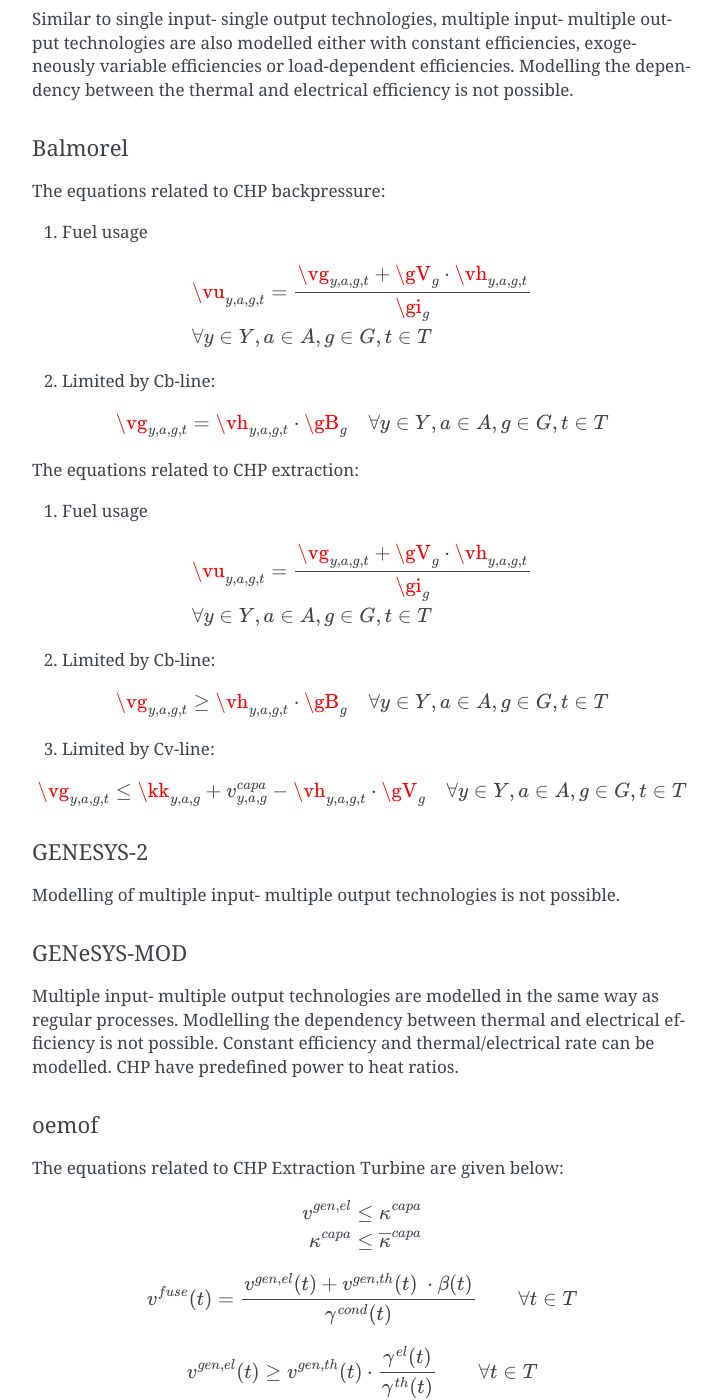
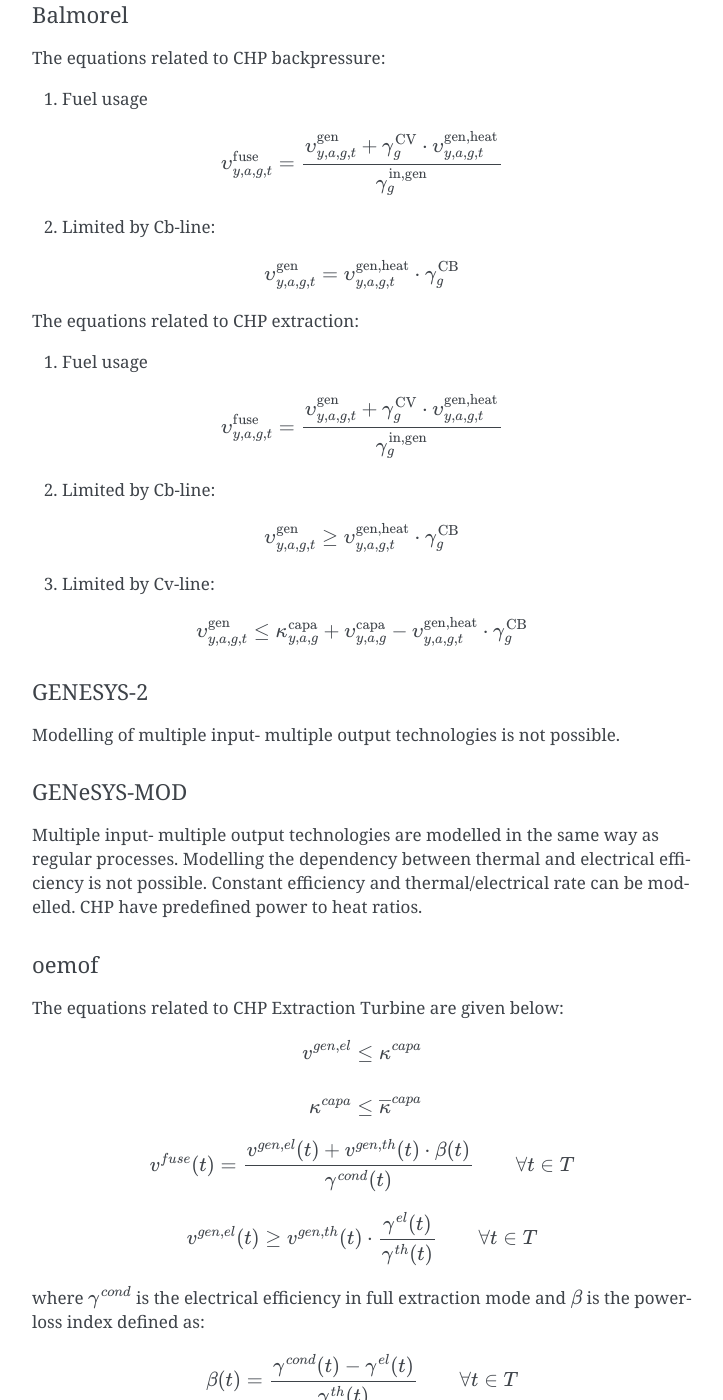
Before and after one commit to open-modex/mathematical-documentation, a Sphinx documentation site: the page built from doc/source/frameworks/scenario.rst, in a window 1280 px wide and 1400 px high, scrolled down 20467 px. Shown: the whole window, without its empty margins (388-1111 px from the left). Built offline with Sphinx 7.4.7, drawn with Linux system fonts in a browser that asks for light colours; some of the changed text lies outside the part shown.

Commit message:
Scenario file corrected

```diff
--- a/doc/source/frameworks/scenario.rst
+++ b/doc/source/frameworks/scenario.rst
@@ -256,17 +252,16 @@
 linked via:
 
 .. math::
-    &\epsilon_{yvs(t_1)}^\text{con} \leq \epsilon_{yvst_N}^\text{con},
+  \epsilon_{yvs(t_1)}^\text{con} \leq \epsilon_{yvst_N}^\text{con}
 
-where :math:`t_{1,N}` are the initial and final modeled timesteps,
-respectively.
+where :math:`t_{1,N}` are the initial and final modeled timesteps, respectively.
 
 4. Fixed initial State of Charge (SoC) Rule
 
 It is possible for the user to fix the initial storage content via:
 
 .. math::
-    &\epsilon_{yvs(t_1)}^\text{con} = \kappa_{yvs}^\text{c} I_{yvs},
+   \epsilon_{yvs(t_1)}^\text{con} = \kappa_{yvs}^\text{c} I_{yvs},
 
 where :math:`I_{yvs}` is the fraction of the total storage capacity that is
 filled at the beginning of the modeling period.
@@ -282,7 +277,7 @@
 power and energy capacities can be sized independently
 
 .. math::
-    &\kappa_{yvs}^c = \kappa_{yvs}^p k_{yvs}^\text{E/P}.
+   \kappa_{yvs}^c = \kappa_{yvs}^p k_{yvs}^\text{E/P}.
 
 Balmorel
 ^^^^^^^^^
@@ -343,7 +338,7 @@
 * Fixed enery to power ratio
 * No time dependent losses (self-discharge)
 * Initial state of charge is assumed to be zero
-* :math:`v^{\text{sto,vol}}_{g,r,t,y} = v^{\text{sto,vol}}_{g,r,t-1,y} + v^{\text{sto,load}}_{g,r,t-1,y}\cdot \gamma^{\text{in}}_{g,y} - \frac{v^{\text{sto,unload}}_{g,r,t-1,y}}{\gamma^{\text{in}}_g,y}}`
+* :math:`v^{\text{sto,vol}}_{g,r,t,y} = v^{\text{sto,vol}}_{g,r,t-1,y} + v^{\text{sto,load}}_{g,r,t-1,y}\cdot \gamma^{\text{in}}_{g,y} - \frac{v^{\text{sto,unload}}_{g,r,t-1,y}}{\gamma^{\text{in}}_g,y}`
 
 oemof
 ^^^^^^
@@ -382,8 +377,8 @@
 capacity and the specified minimal operational state.
 
 .. math::
-   &\tau_{pt}\leq \Delta t  \kappa_{p}\\
-   &\tau_{pt}\geq \Delta t  \underline{P}_{p}\kappa_{p}\\
+   \tau_{pt}\leq \Delta t  \kappa_{p}
+   \\\tau_{pt}\geq \Delta t  \underline{P}_{p}\kappa_{p}\\
 
 where :math:`\underline{P}_{p}` is the normalized, minimal operational state of
 the process.
@@ -394,7 +389,7 @@
 a given process is desired
 
 .. math::
-   &\epsilon^{\text{in}}_{cpt}= \Delta t s_{ct}\kappa_{p}.
+   \epsilon^{\text{in}}_{cpt}= \Delta t s_{ct}\kappa_{p}.
 
 Here, :math:`s_{ct}` is the time series that governs the exact operation of
 process :math:`p` i.e. the capacity factor, leaving only its capacity :math:`\kappa_{p}` as a free
@@ -405,7 +400,7 @@
 The switching speed of a process can be limited:
 
 .. math::
-   &|\tau_{pt}-\tau_{p(t-1)}|\leq \Delta t\overline{PG}_p\kappa_{p},
+   \tau_{pt}-\tau_{p(t-1)}|\leq \Delta t\overline{PG}_p\kappa_{p},
 
 where :math:`\overline{PG}_p` the normalized, maximal gradient of the
 operational state in full capacity per timestep.
@@ -417,9 +412,8 @@
 process in each given timestep.
 
 .. math::
-   &\epsilon^{\text{out}}_{ypct}=r^{\text{out}}_{ypc}f^{\text{out}}_{ypt}
-   \tau_{ypct}
-   .
+   \epsilon^{\text{out}}_{ypct}=r^{\text{out}}_{ypc}f^{\text{out}}_{ypt} \tau_{ypct}
+
 
 Here, :math:`f^{\text{out}}_{pt}` represents the normalized time series of the
 varying output ratio.
@@ -429,12 +423,7 @@
 For a process with part load behavior the equation for the time variable efficiency case takes the form:
 
 .. math::
-   &\epsilon^{\text{out}}_{ypct}=\Delta t\cdot f^{\text{out}}_{ypt}\cdot
-   \left(\frac{\underline{r}^{\text{out}}_{ypc}-r^{\text{out}}_{ypc}}
-   {1-\underline{P}_{yp}}\cdot \underline{P}_{yp}\cdot \kappa_{yp}+
-   \frac{r^{\text{out}}_{ypc}-
-   \underline{P}_{yp}\underline{r}^{\text{out}}_{ypc}}
-   {1-\underline{P}_{yp}}\cdot \tau_{ypt}\right).
+   \epsilon^{\text{out}}_{ypct} = \Delta t \cdot f^{\text{out}}_{ypt} \cdot \left(\frac{\underline{r}^{\text{out}}_{ypc}-r^{\text{out}}_{ypc}} {1-\underline{P}_{yp}}\cdot \underline{P}_{yp}\cdot \kappa_{yp} + \frac{r^{\text{out}}_{ypc}- \underline{P}_{yp}\underline{r}^{\text{out}}_{ypc}} {1-\underline{P}_{yp}}\cdot \tau_{ypt}\right)
 
 Balmorel
 ^^^^^^^^^
@@ -514,7 +503,7 @@
 oemof
 ^^^^^^
 * Dispatchable: :math:`0 \leq v^{\text{gen}}_{y,r,g,t} \leq \kappa^{\text{capa}}_{r,g}`
-* Conversion: :math:`v^{\text{fuse}}_{y,r,g,t} = \frac{1}{\gamma^{\text{out,gen}_{r,g}} \cdot v^{\text{fuse}}_{y,r,g,t}`
+* Conversion: :math:`v^{\text{fuse}}_{y,r,g,t} = \frac{1}{\gamma^{\text{out,gen}}_{r,g}} \cdot v^{\text{fuse}}_{y,r,g,t}`
 * Volatile: :math:`v^{\text{gen}}_{y,r,g,t} = \kappa^{\text{capa}}_{r,g} \cdot \gamma^{\text{capa}}_{y,r,g,t}`
 * It is possible to include ramping constraints and part-load behaviour.
 
@@ -543,7 +532,7 @@
 
 oemof
 ^^^^^^
-Imports/Exports are modelled with hourly variable prices. It is also possible to set restrictions on the import/exports
+Imports/Exports are modelled with hourly variable prices. It is also possible to set restrictions on the import/exports.
 
 Scenario Variation I
 #####################
@@ -559,9 +548,7 @@
 A discount rate :math:`(j)` is used for the time value of money. Fixed, variable, fuel and environmental costs at each support year are repeatedly incurred until the next support year (which is after :math:`k` years), while being discounted by the factor :math:`(1-j)` each year in between:
 
 .. math::
-   D_m&=\sum_{l=m}^{m+k-1}(1+j)^{-l}=(1+j)^{-m}\sum_{l=0}^{k-1}(1+j)^{-l}=
-   (1+j)^{-m}\frac{1-(1+j)^{-k}}{1-(1+j)^{-1}}=\\\\
-   &=(1+j)^{1-m}\frac{1-(1+j)^{-k}}{j}.
+   D_m&=\sum_{l=m}^{m+k-1}(1+j)^{-l}=(1+j)^{-m}\sum_{l=0}^{k-1}(1+j)^{-l}=(1+j)^{-m}\frac{1-(1+j)^{-k}}{1-(1+j)^{-1}}=(1+j)^{1-m}\frac{1-(1+j)^{-k}}{j}
 
 This factor is then used to calculate the costs associated with the support year :math:`m` as follows (example given for variable costs, but also holds for fixed, fuel and environmental costs):
 
@@ -573,8 +560,7 @@
 .. math::
    C^{\text{total}}_{\text{m}}&=D_{m}\cdot f \cdot C =
    (1+j)^{1-m}\frac{1-(1+j)^{-k}}{j} \cdot \frac{(1+i)^n\cdot i}{(1+i)^n-1}
-   \cdot C=\\\\
-   &=\underbrace{(1+j)^{1-m}\cdot \frac{i}{j}\cdot
+   \cdot C\underbrace{(1+j)^{1-m}\cdot \frac{i}{j}\cdot
    \left(\frac{1+i}{1+j}\right)^n\cdot
    \frac{(1+j)^n-(1+j)^{n-k}}{(1+i)^n-1}}_{=:I_{\text{m}}}\cdot C
 
@@ -612,18 +598,14 @@
 Sets that determine for process :math:`p`, that is built in year :math:`y_{i}`, whether it is operational in later year :math:`y_{j}`: :math:`O_{\text{inst}}`: for the first support year of the model, :math:`O` for the rest of the support years)
 
 .. math::
-   O&:=\{(p,y_i,y_j)|p\in P,~\{y_i,y_j\}\in Y,~y_i\leq y_j,~ y_i +
-   L_p \geq\ y_{j+1}\}\\\\
-   O_{\text{inst}}&:=\{(p, y_j)|p\in P_0,~y\in Y,~y_0+T_p\geq y_{j+1}\},
+   O:=\{(p,y_i,y_j)|p\in P,~\{y_i,y_j\}\in Y,~y_i\leq y_j,~ y_i + L_p \geq\ y_{j+1}\}\\\\
+   O_{\text{inst}}:=\{(p, y_j)|p\in P_0,~y\in Y,~y_0+T_p\geq y_{j+1}\}
 
 Using these sets, the available capacities are determined at each support year:
 
 .. math::
-   \kappa_{yp}&=\sum_{y^{\prime}\in Y\\(p,y^{\prime},y)\in O}
-   \widehat{\kappa}_{y^{\prime}p} + K_{p}
-   ~,~~\text{if}~(p,y)\in O_{\text{inst}}\\\\
-   \kappa_{yp}&=\sum_{y^{\prime}\in Y\\(p,y^{\prime},y)\in O}
-   \widehat{\kappa}_{y^{\prime}p}
+   \kappa_{yp} = \sum_{y^{\prime}\in Y\\(p,y^{\prime},y)\in O} \widehat{\kappa}_{y^{\prime}p} + K_{p} ~,~~\text{if}~(p,y)\in O_{\text{inst}}\\\\
+   \kappa_{yp} = \sum_{y^{\prime}\in Y\\(p,y^{\prime},y)\in O} \widehat{\kappa}_{y^{\prime}p}
 
 Balmorel
 ^^^^^^^^^
@@ -654,8 +636,7 @@
 While in an intertemporal model all the yearly commodity costraints remain valid, one addition is possible concerning :math:`CO_{2}` emissions. Here, a budget can be given, which is valid over the entire modelling horizon:
 
 .. math::
-   -w\sum_{y\in Y\\t\in T_{m}}\text{CB}(y,\text{CO}_2,t)\leq
-   \overline{\overline{L}}_{\text{CO}_2}
+   -w\sum_{y\in Y\\t\in T_{m}}\text{CB}(y,\text{CO}_2,t)\leq \overline{\overline{L}}_{\text{CO}_2}
 
 where :math:`w` are the weights of a given support year (number of years until the next support year, and a user-input value for the last support year in the model). Currently, this is hard-coded for :math:`CO_{2}` only.
 
@@ -667,7 +648,7 @@
 .. math::
  \sum_{a \in c, t \in y}\lambda_{\text{g}}^{\text{co2}} \cdot v^{\text{fuse}}_{\text{y,a,g,t}} \leq \Lambda_{\text{y,c}}^{\text{CO2}}
 
-where :math:`\lambda_{\text{g}}^{{\text{co2}}` is the emission per production from :math:`g` and :math:`\Lambda_{\text{y,c}}^{\text{CO2}}` is the country and year specific limitation.
+where :math:`\lambda_{\text{g}}^{\text{co2}}` is the emission per production from :math:`g` and :math:`\Lambda_{\text{y,c}}^{\text{CO2}}` is the country and year specific limitation.
 
 The limit on annual :math:`CO_{2}`-emission by year for aggregated countries in kg/MW is given by:
 
@@ -687,7 +668,7 @@
 
 oemof
 ^^^^^^
-Heuristic approach, no optimisation approach when manually allocating budget to years
+Heuristic approach, no optimisation approach when manually allocating budget to years.
 
 Scenario Variation II
 #####################
@@ -732,16 +713,12 @@
 1. Fuel usage
 
 .. math::
-
-	& {\vu_{y,a,g,t}}  = \frac{\vg_{y,a,g,t} + \gV_g \cdot \vh_{y,a,g,t}}{\gi_{g}}
-
-	& \forall y \in Y, a\in A, g\in G, t\in T
+ \upsilon^{\text{fuse}}_{y,a,g,t} = \frac{\upsilon^{\text{gen}}_{y,a,g,t} + \gamma^{\text{CV}}_{g} \cdot \upsilon^{\text{gen,heat}}_{y,a,g,t}}{\gamma^{\text{in,gen}}_{g}}
 
 2. Limited by Cb-line:
 
 .. math::
-
-	\vg_{y,a,g,t} = \vh_{y,a,g,t} \cdot \gB_g \quad \forall y \in Y, a\in A, g\in G, t\in T
+ \upsilon^{\text{gen}}_{y,a,g,t} = \upsilon^{\text{gen,heat}}_{y,a,g,t} \cdot \gamma^{\text{CB}}_{g}
 
 The equations related to CHP extraction:
 
@@ -749,21 +726,19 @@
 
 .. math::
 
-	& {\vu_{y,a,g,t}}  = \frac{\vg_{y,a,g,t} + \gV_g \cdot \vh_{y,a,g,t}}{\gi_{g}}
-
-	& \forall y \in Y, a\in A, g\in G, t\in T
+	\upsilon^{\text{fuse}}_{y,a,g,t} = \frac{\upsilon^{\text{gen}}_{y,a,g,t} + \gamma^{\text{CV}}_{g} \cdot \upsilon^{\text{gen,heat}}_{y,a,g,t}}{\gamma^{\text{in,gen}}_{g}}
 
 2. Limited by Cb-line:
 
 .. math::
 
-	\vg_{y,a,g,t} \geq \vh_{y,a,g,t} \cdot \gB_g \quad \forall y \in Y, a\in A, g\in G, t\in T
+	\upsilon^{\text{gen}}_{y,a,g,t} \geq \upsilon^{\text{gen,heat}}_{y,a,g,t} \cdot \gamma^{\text{CB}}_{g}
 
 3. Limited by Cv-line:
 
 .. math::
 
-	\vg_{y,a,g,t} \leq \kk_{y,a,g} + v^{capa}_{y,a,g} - \vh_{y,a,g,t} \cdot \gV_g \quad \forall y \in Y, a\in A, g\in G, t\in T
+	\upsilon^{\text{gen}}_{y,a,g,t} \leq \kappa^{\text{capa}}_{y,a,g} + \upsilon^{\text{capa}}_{y,a,g} - \upsilon^{\text{gen,heat}}_{y,a,g,t} \cdot \gamma^{\text{CB}}_{g}
 
 
 GENESYS-2
@@ -772,7 +747,7 @@
 
 GENeSYS-MOD
 ^^^^^^^^^^^^
-Multiple input- multiple output technologies are modelled in the same way as regular processes. Modlelling the dependency between thermal and electrical efficiency is not possible. Constant efficiency and thermal/electrical rate can be modelled. CHP have predefined power to heat ratios.
+Multiple input- multiple output technologies are modelled in the same way as regular processes. Modelling the dependency between thermal and electrical efficiency is not possible. Constant efficiency and thermal/electrical rate can be modelled. CHP have predefined power to heat ratios.
 
 oemof
 ^^^^^^
@@ -780,12 +755,12 @@
 
 .. math::
 
-  v^{gen, el} \leq \kappa^{capa} \\
+  v^{gen, el} \leq \kappa^{capa} \\\\
   \kappa^{capa} \leq \overline{\kappa}^{capa}
 
 .. math::
     v^{fuse}(t) =
-    \frac{v^{gen, el}(t) + v^{gen, th}(t) \
+    \frac{v^{gen, el}(t) + v^{gen, th}(t) \\\\
     \cdot \beta(t)}{\gamma^{cond}(t)}
     \qquad \forall t \in T
 
```
Also changed, not shown: other parts of doc/source/frameworks/scenario.rst (+7 -11 lines).
